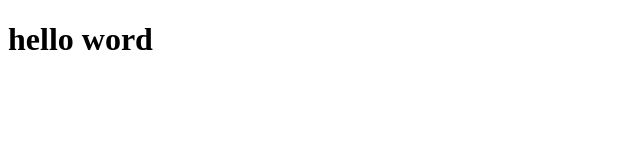
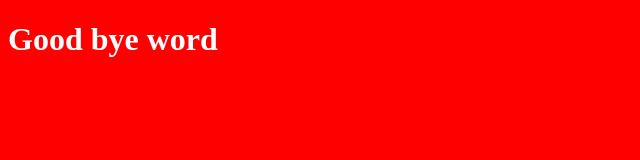
Before and after one commit to harizikhalil/first_repo, a plain HTML site: page index.html in a window 1280 px wide. Shown: the whole page, without its empty margins (0-640 px from the left). Drawn offline with Linux system fonts and the light colour scheme.

Commit message:
changing heading and added css style

```diff
--- a/index.css
+++ b/index.css
@@ -0,0 +1,7 @@
+body{
+    background-color: red;
+
+}
+h1{
+    color:white
+}
--- a/index.html
+++ b/index.html
@@ -3,9 +3,10 @@
 <head>
     <meta charset="UTF-8">
     <meta name="viewport" content="width=device-width, initial-scale=1.0">
+    <link rel="stylesheet" href="index.css">
     <title>Document</title>
 </head>
 <body>
-    <h1>hello word</h1>
+    <h1>Good bye word</h1>
 </body>
 </html>
```
